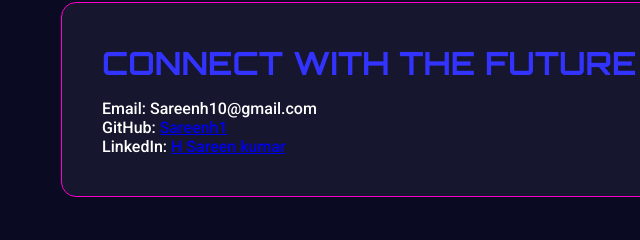
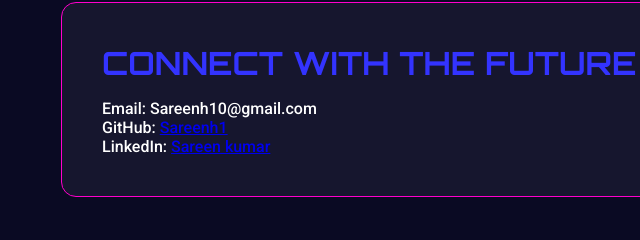
Before and after one commit to Sareenh1/portfolio-website, a plain HTML site: page index.html in a window 1280 px wide. Shown: the part 1132-1372 px from the top of the page, 11-651 px from the left. Drawn offline with Linux system fonts and the light colour scheme.

Commit message:
Update index.html

```diff
--- a/index.html
+++ b/index.html
@@ -246,7 +246,7 @@
             <h2>Connect with the Future</h2>
             <p>Email: Sareenh10@gmail.com</p>
             <p>GitHub: <a href="https://github.com/Sareenh1">Sareenh1<Sareenh1></a></p>
-            <p>LinkedIn: <a href="https://www.linkedin.com/in/sareen-kumar/">H Sareen kumar<sareen kumar></a></p>
+            <p>LinkedIn: <a href="https://www.linkedin.com/in/sareen-kumar/">Sareen kumar<sareen kumar></a></p>
         </div>
     </div>
     <footer>
```
